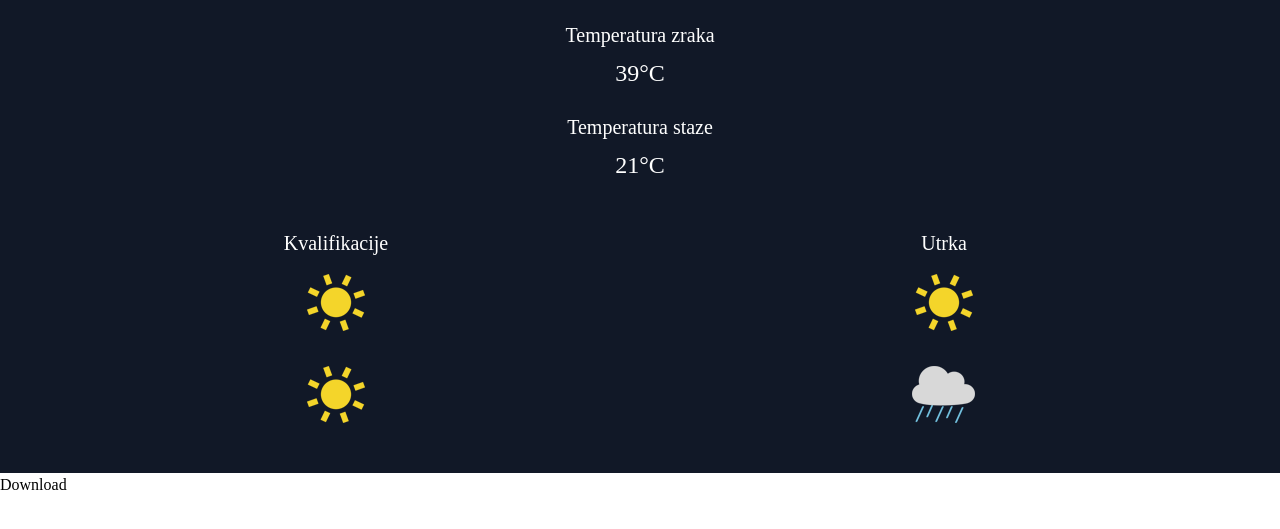
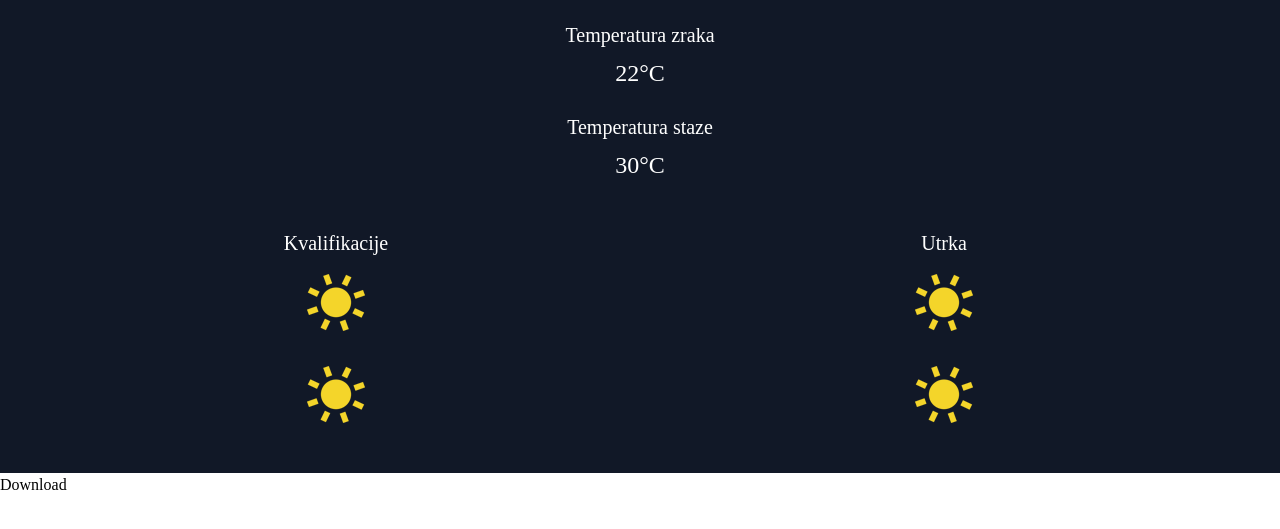
Before and after one commit to drcvrgorac/drcvrgorac.github.io, a plain HTML site: page index.html in a window 1280 px wide. Shown: the part 91-620 px from the top of the page. Drawn offline with nearby package versions, Linux system fonts and the light colour scheme; a web font is replaced by a local one.

Commit message:
Update index.html

```diff
--- a/index.html
+++ b/index.html
@@ -13,10 +13,10 @@
           <h1 class="text-4xl">Vremenska prognoza</h1>
           <div class="p-6">
             <h2 class="text-xl">Temperatura zraka</h2>
-            <h1 class="text-2xl p-2">39°C</h1>
+            <h1 class="text-2xl p-2">22°C</h1>
 
             <h2 class="text-xl pt-4">Temperatura staze</h2>
-            <h1 class="text-2xl p-2">21°C</h1>
+            <h1 class="text-2xl p-2">30°C</h1>
 
           </div>
           <div class="flex flex-wrap pt-4">
@@ -28,7 +28,7 @@
             <div class="w-1/2 mx-auto">
               <h2 class="text-xl">Utrka</h2>
               <img class="mx-auto p-4" src="icons/0.png" alt="">
-              <img class="mx-auto p-4" src="icons/3.png" alt="">
+              <img class="mx-auto p-4" src="icons/0.png" alt="">
             </div>
 
           </div>
```
